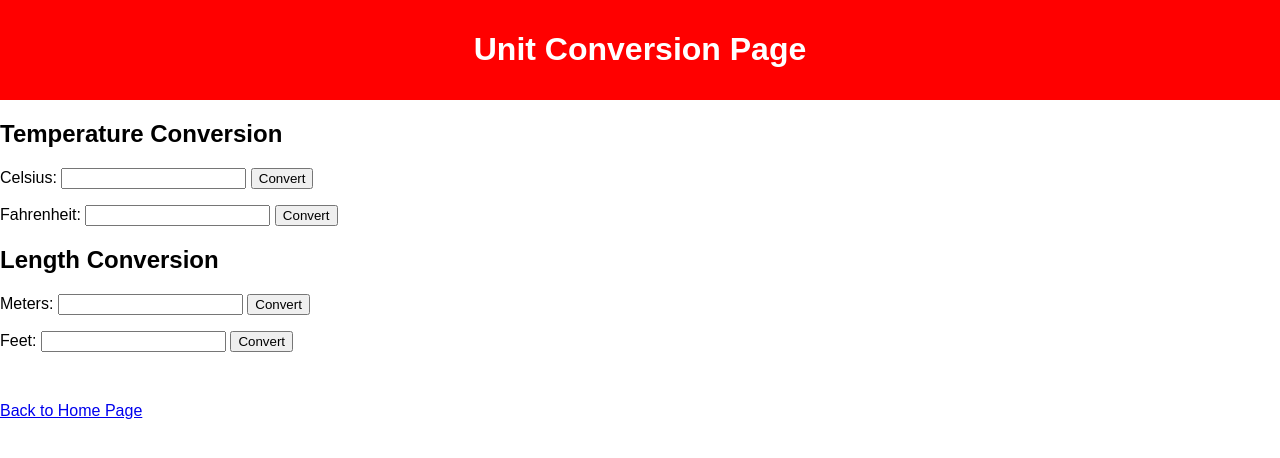
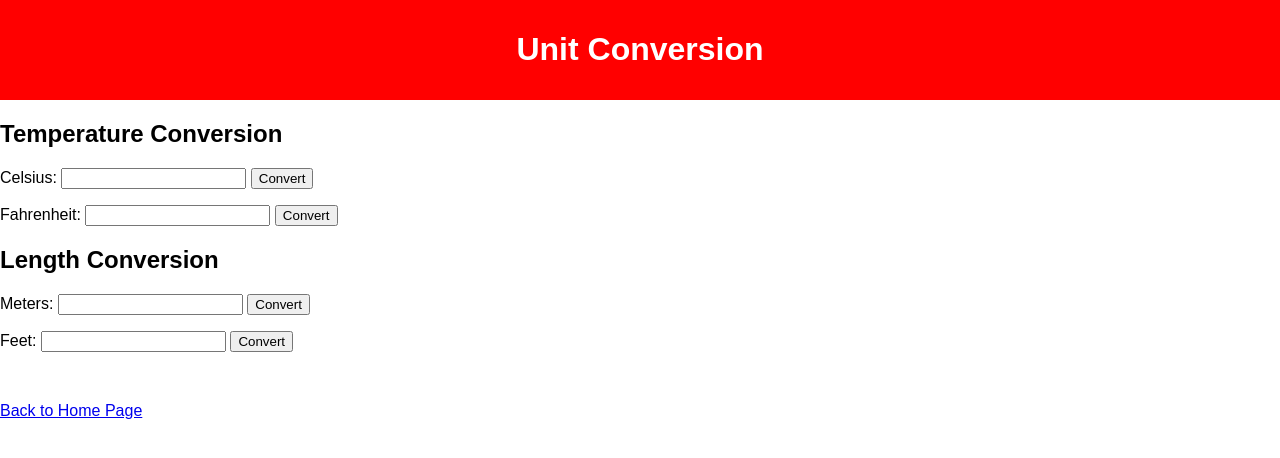
Before and after one commit to DessDagondon/desireedagondoncs1130, a plain HTML site: page conversion.html in a window 1280 px wide. Drawn offline with Linux system fonts and the light colour scheme.

Commit message:
Update conversion.html

```diff
--- a/conversion.html
+++ b/conversion.html
@@ -65,7 +65,7 @@
 
   <!-- Red header -->
   <div class="red-header">
-    <h1>Unit Conversion Page</h1>
+    <h1>Unit Conversion</h1>
   </div>
 
   <h2>Temperature Conversion</h2>
```
